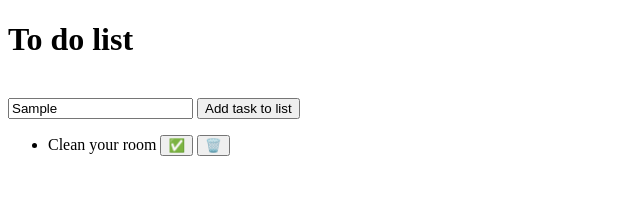
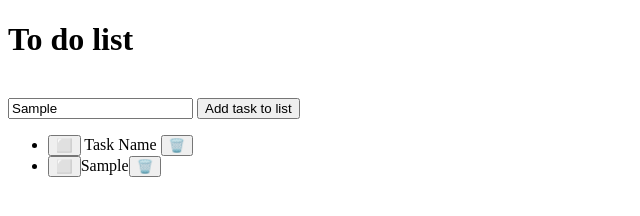
Before and after one commit to JMG002050/to-do-list, a plain HTML site: page index.html in a window 1280 px wide. Both pictures are taken after typing "Sample" into the empty fields and a click on the button "Add task to list". Shown: the whole page, without its empty margins (0-640 px from the left). Drawn offline with Linux system fonts and the light colour scheme.

Commit message:
JS addition of interactivity to allow users to add tasks / HTML formatted to allow users to checkmark task / added mocha testing

```diff
--- a/index.html
+++ b/index.html
@@ -14,13 +14,13 @@
 
   <input id="taskInput" type="text">
   <button id="addBtn">Add task to list</button>
-  <ul>
+  <ul id="list">
     <li>
-      <span>Clean your room</span>
-      <button>✅</button>
+      <button>⬜️</button>
+      Task Name
       <button>🗑️</button>
     </li>
   </ul>
-
+  <script src="script.js"></script>
 </body>
 </html>
--- a/script.js
+++ b/script.js
@@ -0,0 +1,28 @@
+// storing user's input and accessing these elements
+// input
+let taskInput = document.getElementById('taskInput');
+
+// button
+let addBtn = document.getElementById('addBtn');
+
+// function to make them add the input task to the to-do list
+addBtn.addEventListener('click', function() {
+  let newTask = taskInput.value;
+
+  let listItem = document.createElement('li');
+
+  let checkBtn = document.createElement('button');
+  checkBtn.textContent = '⬜️';
+
+  let taskText = document.createTextNode(newTask);
+
+  let trashBtn = document.createElement('button');
+  trashBtn.textContent = '🗑️';
+
+  listItem.appendChild(checkBtn);
+  listItem.appendChild(taskText);
+  listItem.appendChild(trashBtn);
+
+  let taskList = document.getElementById('list');
+  taskList.appendChild(listItem);
+});
```
Also changed, not shown: dev-test/package.json (added, +22 -0 lines), dev-test/test/main.test.js (added, +7 -0 lines), 2 other files.
